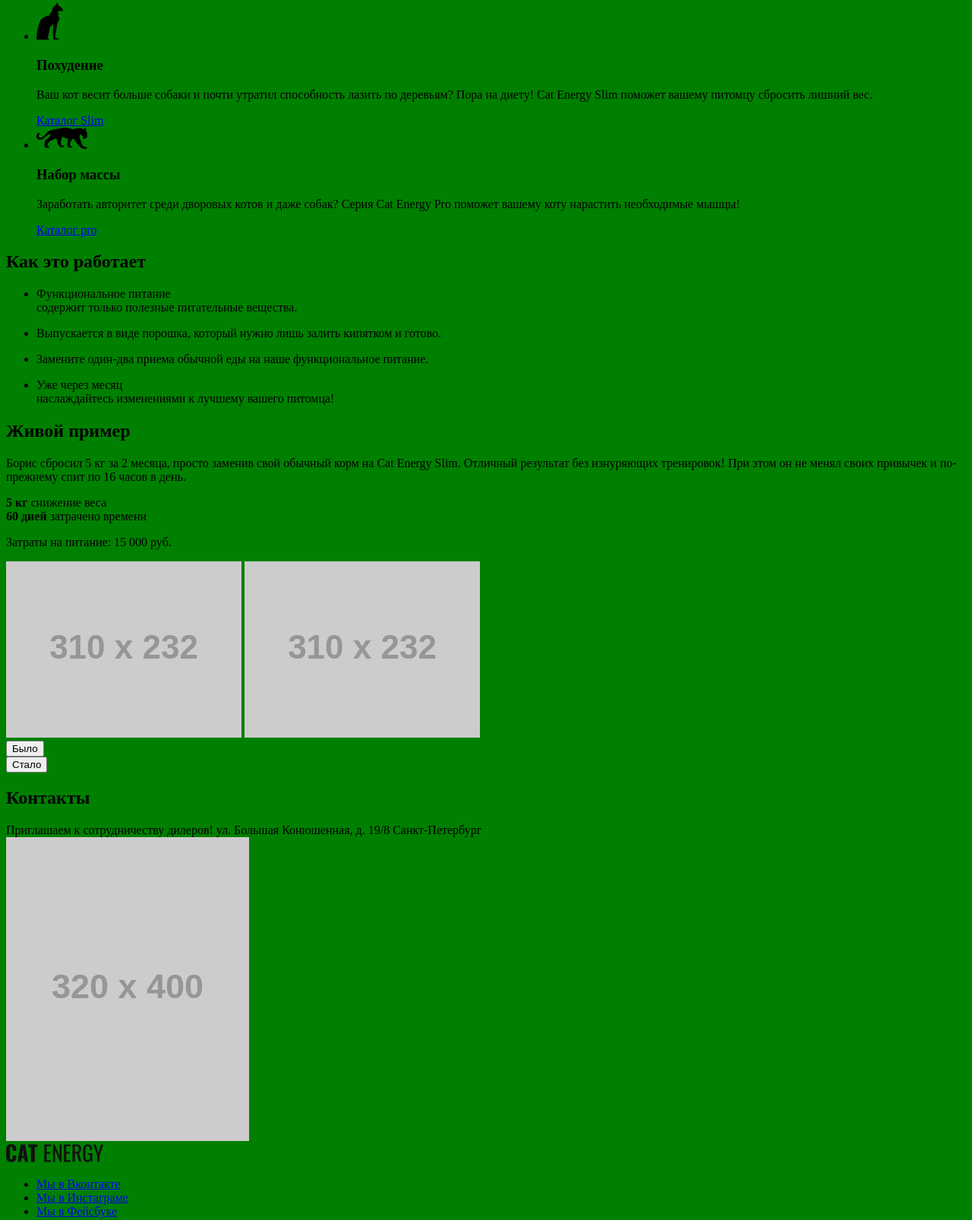
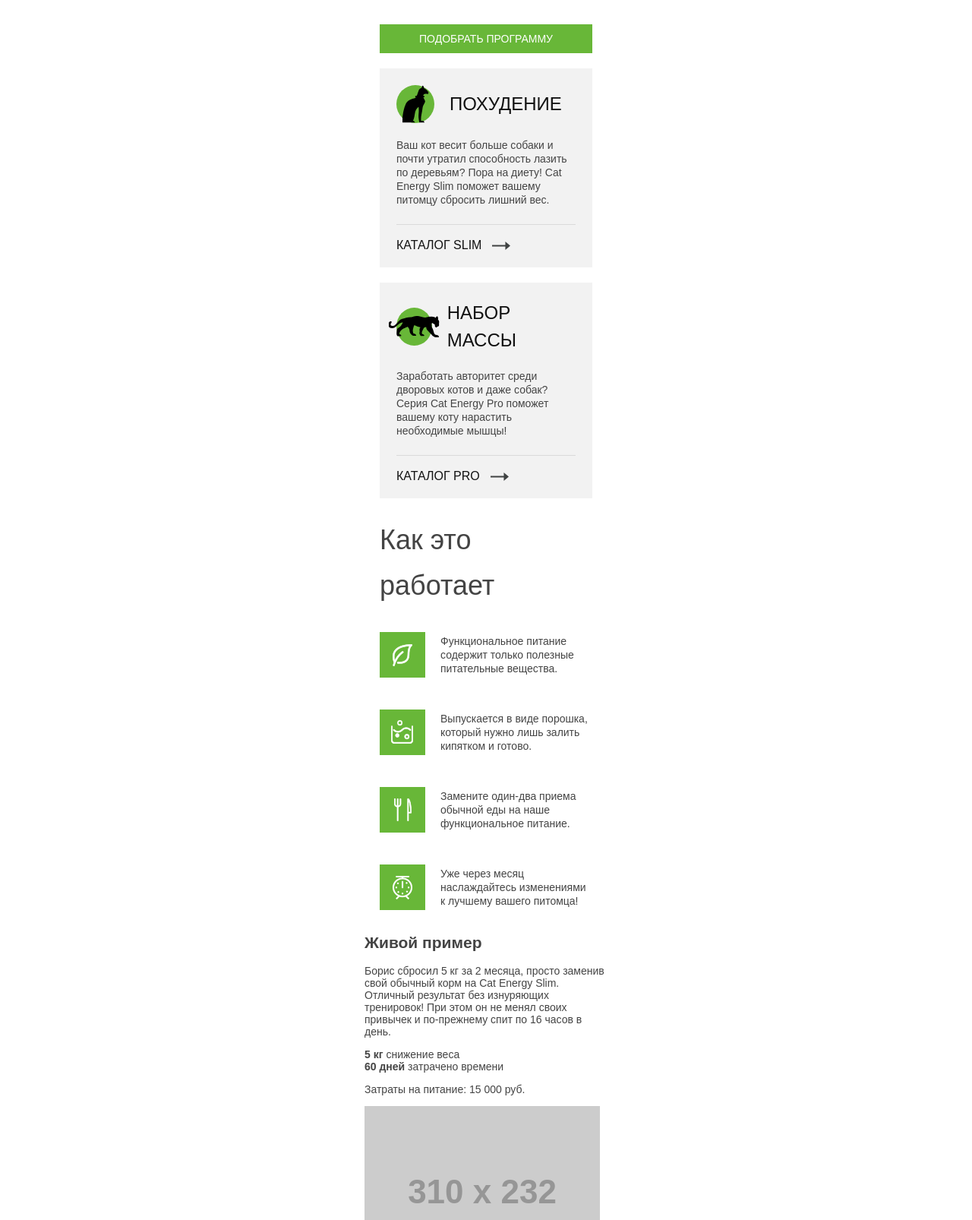
Before and after one commit to ValeriiMakhniuk/664763-cat-energy-19, a website: page source/index.html in a window 1280 px wide. Shown: the part 543-2149 px from the top of the page at 76% size. Drawn offline with nearby package versions, Linux system fonts and the light colour scheme; files that its build step writes are made by us from their sources.

Commit message:
add less

```diff
--- /dev/null
+++ b/source/less/global.less
@@ -0,0 +1,30 @@
+*,
+*::before,
+*::after {
+  box-sizing: border-box;
+}
+
+html {
+  display: flex;
+  flex-direction: column;
+  justify-content: center;
+  align-items: center;
+  font-size: @font-size--xs;
+}
+
+body {
+  max-width: 320px;
+  margin: 0;
+  font-family: @font-family;
+  color: @text-color;
+  font-weight: 400;
+}
+
+.visually-hidden {
+  position: absolute;
+  height: 1px;
+  width: 1px;
+  overflow: hidden;
+  clip: rect(1px, 1px, 1px, 1px);
+  white-space: nowrap;
+}
--- a/source/less/style.less
+++ b/source/less/style.less
@@ -1,3 +1,17 @@
-body {
-  background: green;
-}
+@import "fonts";
+@import "variables";
+@import "global";
+@import "./blocks/page-header";
+@import "./blocks/logo";
+@import "./blocks/hamburger";
+@import "./blocks/promo";
+@import "./blocks/button";
+@import "./blocks/categories";
+@import "./blocks/category";
+@import "./blocks/advantages";
+@import "./blocks/page-footer";
+@import "./blocks/socials";
+@import "./blocks/copyright";
+@import "./blocks/catalog";
+@import "./blocks/product";
+@import "./blocks/load-more";
--- a/source/less/variables.less
+++ b/source/less/variables.less
@@ -4,6 +4,7 @@
 @light-gray: #F2F2F2;
 @tundora: #444444;
 @cod-gray: #111111;
+@alto: #DADADA;
 @gallery: #EBEBEB;
 @mine-shaft: #222222;
 @white: #ffffff;
@@ -19,11 +20,13 @@
 @font-size--s: 16px;
 @font-size--m: 24px;
 @font-size--l: 36px;
-@line-height--xs: 12px;
+@line-height--xxs: 12px;
+@line-height--xs: 14px;
 @line-height--s: 18px;
 @line-height--m: 20px;
 @line-height--l: 24px;
-@line-height--xl: 60px;
+@line-height--xl: 36px;
+@line-height--xxl: 60px;
 
 // interface
 @btn-main--bg: @apple;
@@ -34,3 +37,4 @@
 @opacity--s: 0.8;
 @opacity--m: 0.6;
 @opacity--l: 0.3;
+@border-color: @alto;
```
